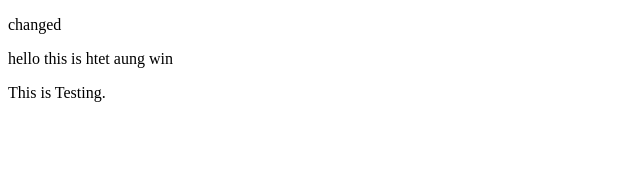
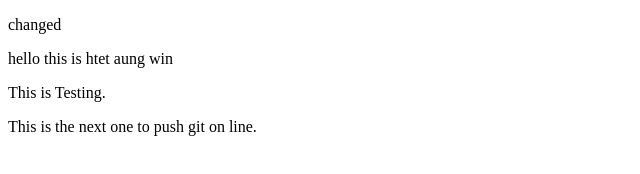
Before and after one commit to Sho23324/test, a plain HTML site: page index.html in a window 1280 px wide. Shown: the whole page, without its empty margins (0-640 px from the left). Drawn offline with Linux system fonts and the light colour scheme.

Commit message:
next testing

```diff
--- a/index.html
+++ b/index.html
@@ -11,6 +11,6 @@
    <p>hello this is htet aung win</p>
 
    <p>This is Testing.</p>
-
+    <p>This is the next one to push git on line.</p>
 </body>
 </html>
```
